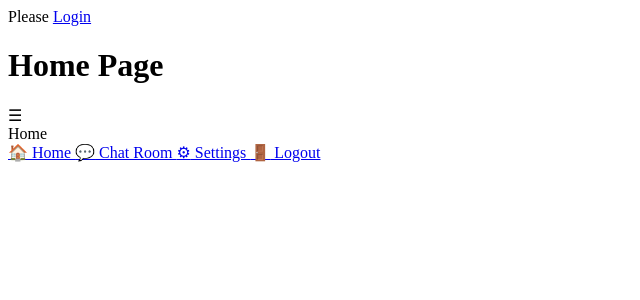
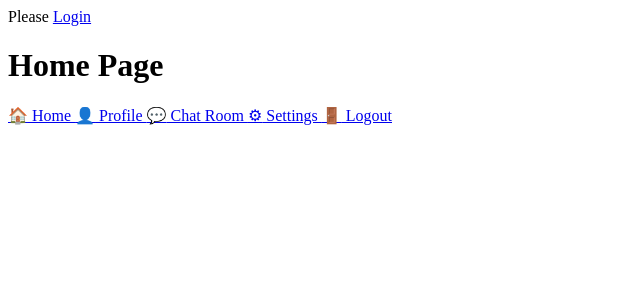
Before and after one commit to Karczel/YumeLink, a Django app: page / in a window 1280 px wide. Shown: the top 300 px of the page, without its empty margins (0-640 px from the left). Run offline with Django 5.2, Linux system fonts and the light colour scheme; data that the repository does not hold is empty; parts of the project's set-up code (start-up, migrations or seed data) failed here and were passed over.

Commit message:
Fix side bar

```diff
--- a/yumelinkapp/templates/yumelink/home.html
+++ b/yumelinkapp/templates/yumelink/home.html
@@ -8,20 +8,19 @@
 {% block title %}<h1>Home Page</h1>{% endblock %}
 
 {% block content %}
-<div class="chat-header">
-    <div class="menu" onclick="toggleMenu()">☰</div>
-    <div class="title">Home</div>
-</div>
 
 <!-- Side Menu -->
 <div class="side-menu" id="side-menu">
     <a href="/">
         <span class="icon">🏠</span> Home
     </a>
+    <a href="/profile">
+        <span class="icon">👤</span> Profile
+    </a>
     <a href="/chat_room">
         <span class="icon">💬</span> Chat Room
     </a>
-    <a href="#">
+    <a href="/settings">
         <span class="icon">⚙</span> Settings
     </a>
     <a href="#">
--- a/yumelinkapp/templates/yumelink/setting_t.html
+++ b/yumelinkapp/templates/yumelink/setting_t.html
@@ -89,7 +89,9 @@
     <!-- Sidebar menu -->
     <div class="side-menu" id="sideMenu">
         <span class="close-btn" onclick="toggleMenu()">&#10005;</span> <!-- Close icon -->
-        <a href="#">Home</a>
+        <a href="/">🏠 Home</a>
+        <a href="{% url 'yumelinkapp:user_profile' %}">👤 Profile</a>
+        <a href="/chat_room"><span>💬</span> Chat Room</a>
         <a href="#">Services</a>
         <a href="#">Support</a>
         <a href="#">About</a>
```
